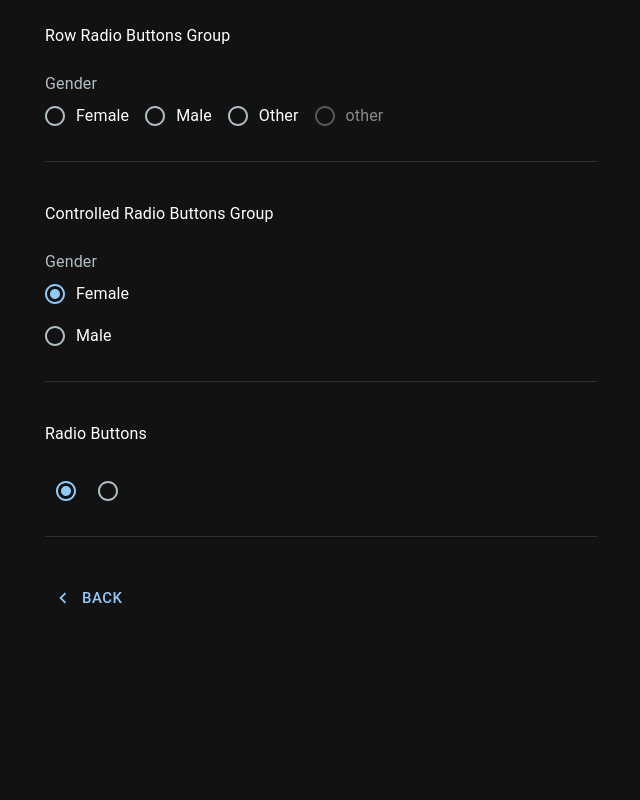
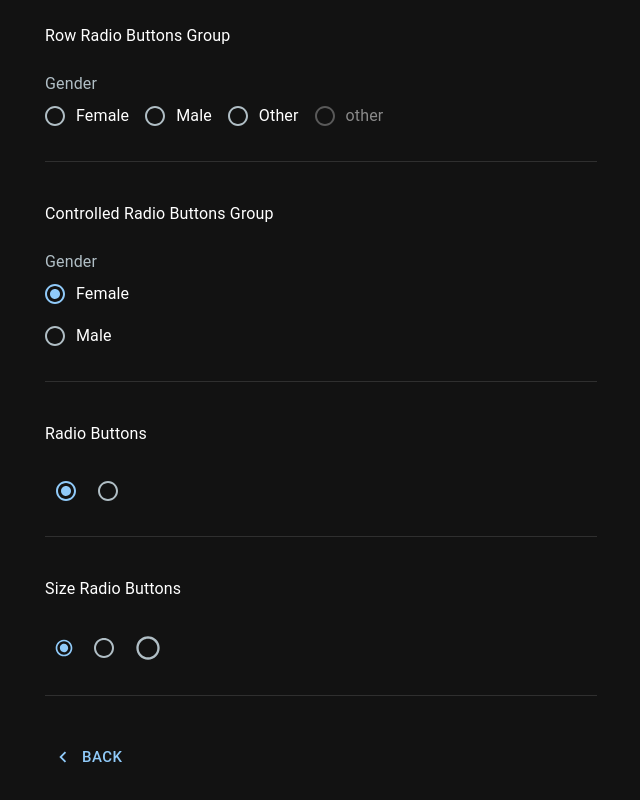
Before and after one commit to watcharakornton/mui_tutorials, a React (Vite) app: page /radio-group in a window 1280 px wide. Shown: the part 374-1174 px from the top of the page, without its empty margins (319-959 px from the left). Before the commit the page ends 1033 px from the top, so only its background shows below. Built offline with nearby package versions, Linux system fonts and the light colour scheme.

Commit message:
Add Size Radio Buttons into Radio Group Component

```diff
--- a/src/inputs/RadioGroupComponent.jsx
+++ b/src/inputs/RadioGroupComponent.jsx
@@ -7,6 +7,37 @@ import {
     FormControl,
     FormLabel,
 } from '@mui/material';
+
+export const SizeRadioButtons = () => {
+    const [selectedValue, setSelectedValue] = React.useState('a');
+    const handleChange = (event) => {
+        setSelectedValue(event.target.value);
+    };
+
+    const controlProps = (item) => ({
+        checked: selectedValue === item,
+        onChange: handleChange,
+        value: item,
+        name: 'size-radio-button-demo',
+        inputProps: { 'aria-label': item },
+    });
+
+    return (
+        <div>
+            <Typography variant='body1' sx={{ mb: 3 }}>Size Radio Buttons</Typography>
+            <Radio {...controlProps('a')} size="small" />
+            <Radio {...controlProps('b')} />
+            <Radio
+                {...controlProps('c')}
+                sx={{
+                    '& .MuiSvgIcon-root': {
+                        fontSize: 28,
+                    },
+                }}
+            />
+        </div>
+    )
+}
 
 export const RadioButtons = () => {
     const [selectedValue, setSelectedValue] = React.useState('a');
--- a/src/pages/RadioGroupPage.jsx
+++ b/src/pages/RadioGroupPage.jsx
@@ -15,6 +15,7 @@ import {
     RowRadioButtonsGroup,
     ControlledRadioButtonsGroup,
     RadioButtons,
+    SizeRadioButtons,
 } from '../inputs/RadioGroupComponent';
 
 const CheckboxPage = () => {
@@ -23,6 +24,7 @@ const CheckboxPage = () => {
         <RowRadioButtonsGroup />,
         <ControlledRadioButtonsGroup />,
         <RadioButtons />,
+        <SizeRadioButtons />,
     ];
 
     return (
```
